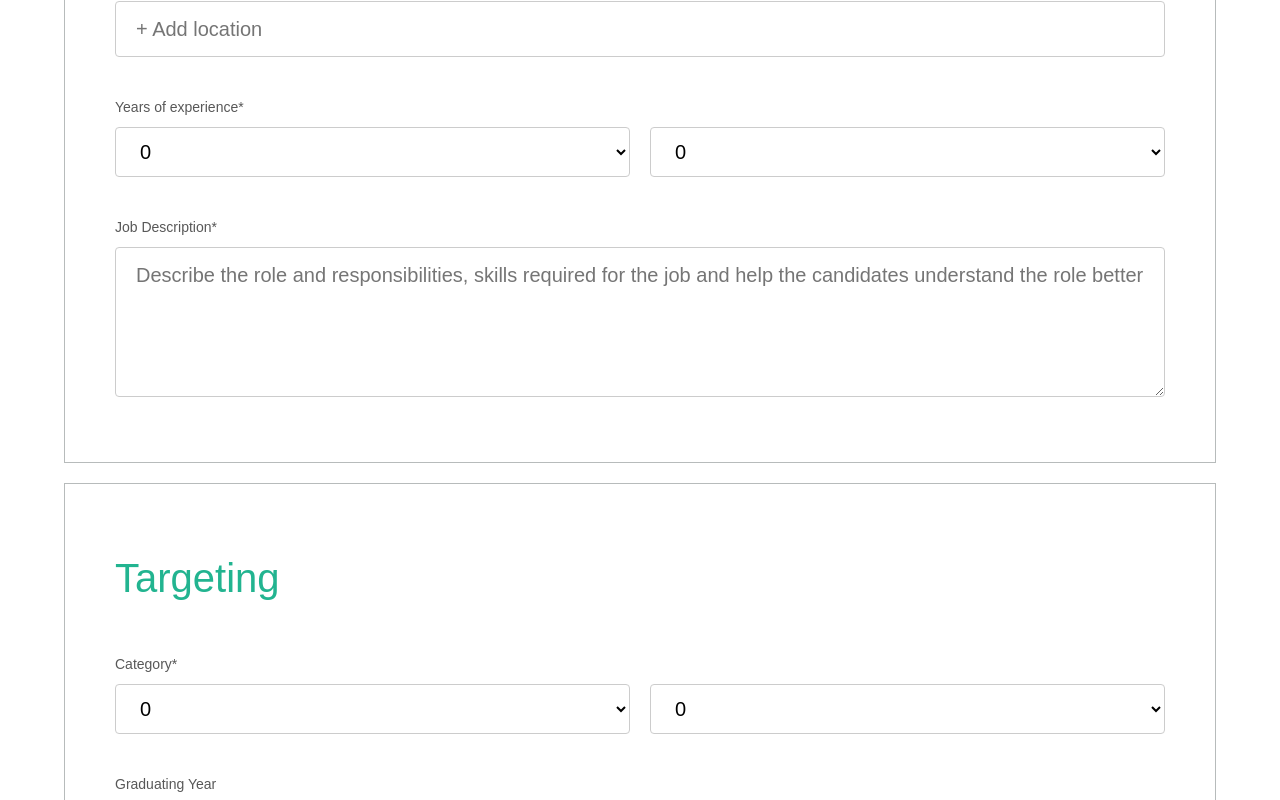
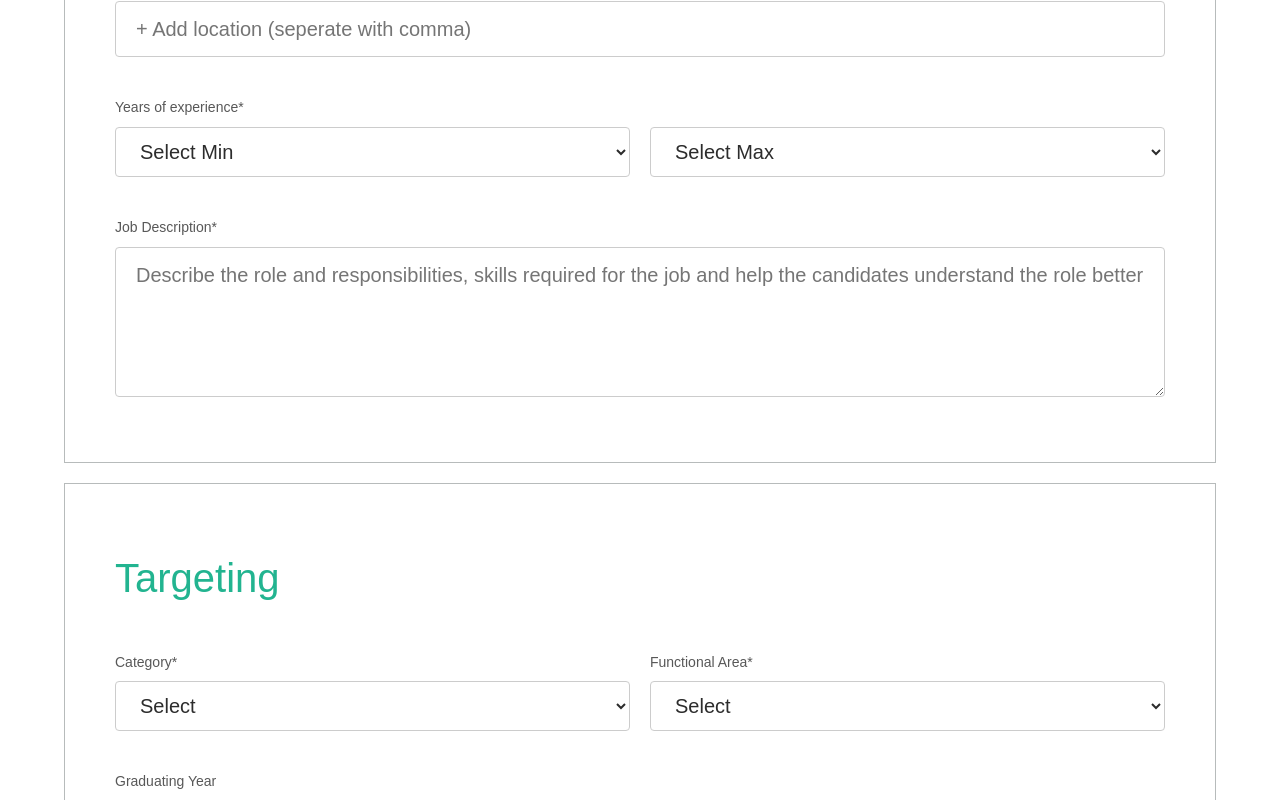
Before and after one commit to AryanKuAg/cyril-thomas-internship-test-project, a React (Create React App) app in the folder frontend-software-engineer/: page / in a window 1280 px wide. Shown: the part 440-1240 px from the top of the page. Built offline with nearby package versions, Linux system fonts and the light colour scheme.

Commit message:
Basic details validation added

```diff
--- a/frontend-software-engineer/package.json
+++ b/frontend-software-engineer/package.json
@@ -9,6 +9,7 @@
     "react": "^18.1.0",
     "react-dom": "^18.1.0",
     "react-scripts": "5.0.1",
+    "validator": "^13.7.0",
     "web-vitals": "^2.1.4"
   },
   "scripts": {
--- a/frontend-software-engineer/src/App.css
+++ b/frontend-software-engineer/src/App.css
@@ -38,6 +38,7 @@ textarea {
 
 select {
     width: 100%;
+    color: rgb(44, 44, 44);
 
     padding: 12px 20px;
     margin: 8px 0;
--- a/frontend-software-engineer/src/Components/BasicDetail/BasicDetail.js
+++ b/frontend-software-engineer/src/Components/BasicDetail/BasicDetail.js
@@ -1,5 +1,6 @@
 import { useState } from "react";
 import "./BasicDetail.css";
+import validator from "validator";
 
 function BasicDetail(props) {
   const [basicDetail, setBasicDetail] = useState({
@@ -8,6 +9,17 @@ function BasicDetail(props) {
     minExp: "",
     maxExp: "",
     des: "",
+  });
+
+  const red = { backgroundColor: "red" };
+  const white = { backgroundColor: "white" };
+
+  const [validation, setValidation] = useState({
+    jobTitle: true,
+    location: true,
+    minExp: true,
+    maxExp: true,
+    des: true,
   });
 
   return (
@@ -20,9 +32,18 @@ function BasicDetail(props) {
           <br />
           <input
             value={basicDetail.jobTitle}
-            onChange={(e) =>
-              setBasicDetail((pre) => ({ ...pre, jobTitle: e.target.value }))
-            }
+            onChange={(e) => {
+              setValidation((pre) => {
+                if (validator.isAscii(e.target.value.trim())) {
+                  return { ...pre, jobTitle: true };
+                }
+                return { ...pre, jobTitle: false };
+              });
+
+              // console.log('jobtitle', e.target.value.trim());
+              setBasicDetail((pre) => ({ ...pre, jobTitle: e.target.value }));
+            }}
+            style={validation.jobTitle ? white : red}
             placeholder="Write a title that appropriately describes this job"
             type="text"
             name="jobTitle"
@@ -34,11 +55,22 @@ function BasicDetail(props) {
           <br />
           <input
             value={basicDetail.location}
-            onChange={(e) =>
-              setBasicDetail((pre) => ({ ...pre, location: e.target.value }))
-            }
-            placeholder="+ Add location"
+            onChange={(e) => {
+              setValidation((pre) => {
+                if (
+                  validator.isAscii(e.target.value.trim()) &&
+                  e.target.value.trim().length > 2
+                ) {
+                  return { ...pre, location: true };
+                }
+                return { ...pre, location: false };
+              });
+
+              setBasicDetail((pre) => ({ ...pre, location: e.target.value }));
+            }}
+            placeholder="+ Add location (seperate with comma)"
             type="text"
+            style={validation.location ? white : red}
             name="location"
             required
           />
@@ -48,24 +80,83 @@ function BasicDetail(props) {
           <br />
           <div id="experience__div">
             <select
+             style={validation.minExp ? white : red}
               value={basicDetail.minExp}
-              onChange={(e) =>
+              onChange={(e) =>{
+                setValidation((pre) => {
+                  if (
+                    e.target.value !== "Select Min"
+                  ) {
+
+                    return { ...pre, minExp: true };
+                  }
+
+                  return { ...pre, minExp: false };
+                });
+
                 setBasicDetail((pre) => ({ ...pre, minExp: e.target.value }))
+              }
               }
               required
             >
-              <option name="0">0</option>
+              <option name="">Select Min</option>
               <option name="1">1</option>
+              <option name="2">2</option>
+
+              <option name="3">3</option>
+
+              <option name="4">4</option>
+
+              <option name="5">5</option>
+
+              <option name="6">6</option>
+
+              <option name="7">7</option>
+
+              <option name="8">8</option>
+
+              <option name="9">9</option>
+              <option name="10">10</option>
             </select>
             <select
+            style={validation.maxExp ? white : red}
               value={basicDetail.maxExp}
-              onChange={(e) =>
+              onChange={(e) =>{
+
+                setValidation((pre) => {
+                  if (
+                    e.target.value !== "Select Max"
+                  ) {
+
+                    return { ...pre, maxExp: true };
+                  }
+
+                  return { ...pre, maxExp: false };
+                });
+
                 setBasicDetail((pre) => ({ ...pre, maxExp: e.target.value }))
+              }
               }
               required
             >
-              <option name="0">0</option>
+              <option name="">Select Max</option>
               <option name="1">1</option>
+              <option name="2">2</option>
+
+              <option name="3">3</option>
+
+              <option name="4">4</option>
+
+              <option name="5">5</option>
+
+              <option name="6">6</option>
+
+              <option name="7">7</option>
+
+              <option name="8">8</option>
+
+              <option name="9">9</option>
+              <option name="10">10</option>
             </select>
           </div>
         </div>
@@ -74,12 +165,25 @@ function BasicDetail(props) {
           <br />
           <textarea
             value={basicDetail.des}
-            onChange={(e) =>
+            onChange={(e) =>{
+              setValidation((pre) => {
+                if (
+                  validator.isAscii(e.target.value.trim()) &&
+                  e.target.value.trim().length > 0
+                ) {
+                  return { ...pre, des: true };
+                }
+                return { ...pre, des: false };
+              });
+
               setBasicDetail((pre) => ({ ...pre, des: e.target.value }))
+            }
             }
             placeholder="Describe the role and responsibilities, skills required for the job and help the candidates understand the role better"
             type="text"
             name="des"
+            style={validation.des ? white : red}
+
             required
           />
         </div>
--- a/frontend-software-engineer/src/Components/Targeting/Targeting.css
+++ b/frontend-software-engineer/src/Components/Targeting/Targeting.css
@@ -16,11 +16,17 @@
 
 .targeting__form__div__one{
     margin-bottom: 30px;
+    display: flex;
+    gap: 20px;
+    justify-content: stretch;
 }
 
+
 .targeting__form__div__one div {
+    width: 100%;
     display: flex;
-    gap: 20px;
+    flex-direction: column;
+
 }
 
 #gradYear__div{
--- a/frontend-software-engineer/src/Components/Targeting/Targeting.js
+++ b/frontend-software-engineer/src/Components/Targeting/Targeting.js
@@ -1,6 +1,7 @@
 import React from "react";
 import { useState } from "react";
 import "./Targeting.css";
+import validator from "validator";
 
 function Targeting() {
   const [targeting, setTargeting] = useState({
@@ -11,34 +12,79 @@ function Targeting() {
     tags: "",
   });
 
+  const [validation, setValidation] = useState({ category: true, fArea: true });
+  const red = { backgroundColor: "red" };
+  const white = { backgroundColor: "white" };
+
   return (
     <div className="targeting">
       <h1 className="targeting__h1">Targeting</h1>
       <form>
         <div className="targeting__form__div__one">
-          <label>Category*</label>
-          <br />
           <div>
+            <label>Category*</label>
+
+            <div>
+              <select
+                style={validation.category ? white : red}
+                value={targeting.category}
+                onChange={(e) => {
+                  setValidation((pre) => {
+                    if (e.target.value !== "Select") {
+                      return { ...pre, category: true };
+                    }
+
+                    return { ...pre, category: false };
+                  });
+
+                  setTargeting((pre) => ({ ...pre, category: e.target.value }));
+                }}
+                required
+              >
+                <option name="">Select</option>
+                <option name="1">Software Dev</option>
+                <option name="2">Marketing</option>
+                <option name="3">Administrator</option>
+                <option name="4">Secretary</option>
+                <option name="5">Receptionist</option>
+                <option name="6">Web Editor</option>
+                <option name="7">Game Designer</option>
+                <option name="8">Network Manager</option>
+                <option name="9">Ethical Hacker</option>
+              </select>
+            </div>
+          </div>
+          <div>
+            <label>Functional Area*</label>
+
             <select
-              value={targeting.category}
-              onChange={(e) =>
-                setTargeting((pre) => ({ ...pre, category: e.target.value }))
+              value={targeting.fArea}
+              style={validation.fArea ? white : red}
+              onChange={(e) =>{
+                setValidation((pre) => {
+                  if (e.target.value !== "Select") {
+                    return { ...pre, fArea: true };
+                  }
+
+                  return { ...pre, fArea: false };
+                });
+
+
+                setTargeting((pre) => ({ ...pre, fArea: e.target.value }))
+              }
               }
               required
             >
-              <option name="0">0</option>
-              <option name="1">1</option>
-            </select>
-
-            <select
-              value={targeting.fArea}
-              onChange={(e) =>
-                setTargeting((pre) => ({ ...pre, fArea: e.target.value }))
-              }
-              required
-            >
-              <option name="0">0</option>
-              <option name="1">1</option>
+              <option name="">Select</option>
+                <option name="1">React JS</option>
+                <option name="2">React Native</option>
+                <option name="3">Flutter</option>
+                <option name="4">MERN Stack</option>
+                <option name="5">Blockchain</option>
+                <option name="6">Video Editor</option>
+                <option name="7">Unity</option>
+                <option name="8">Adobe Photoshop</option>
+                <option name="9">Kali Linux</option>
             </select>
           </div>
         </div>
```
Also changed, not shown: 1 other file (tests, documents, lock files or other folders).
